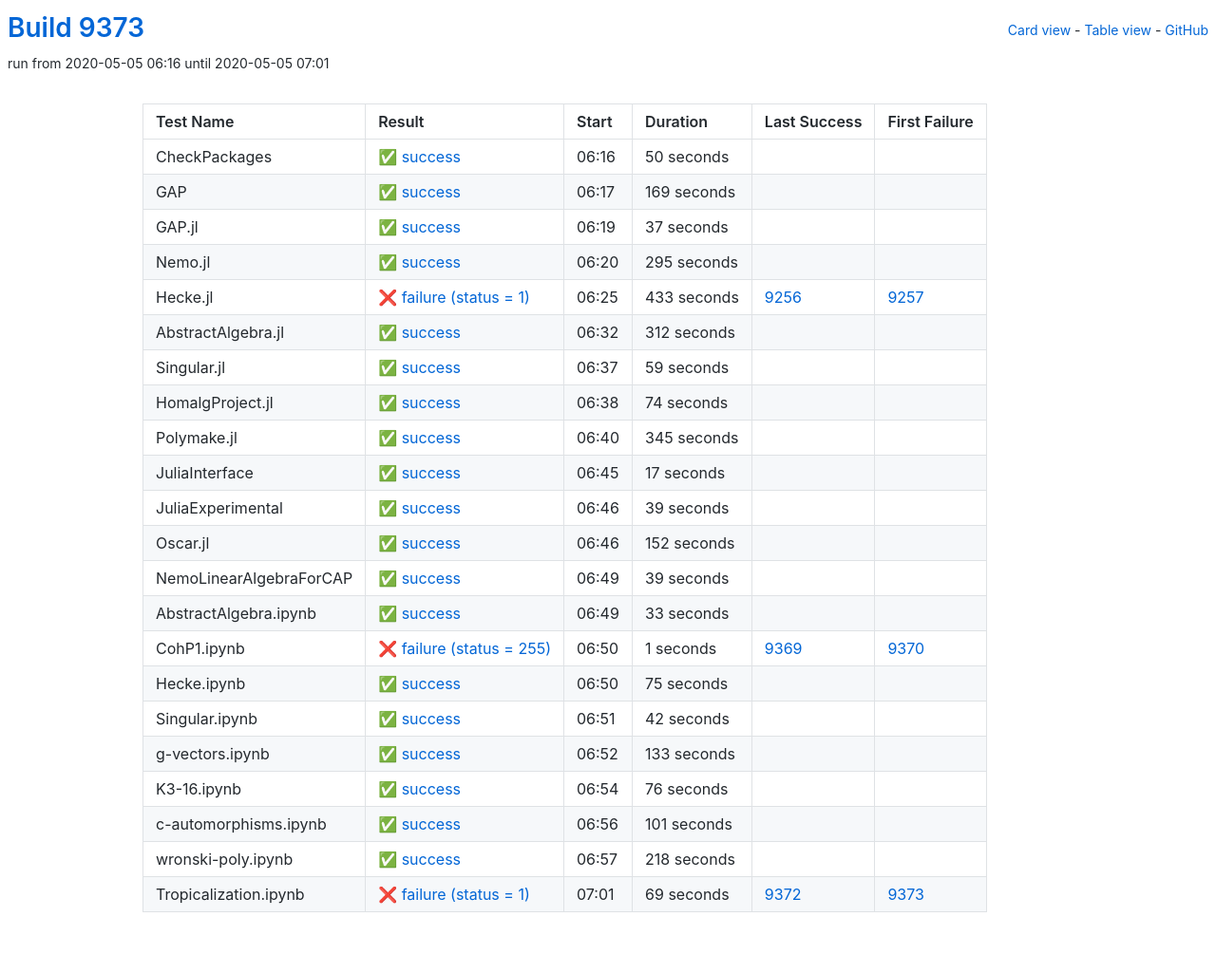
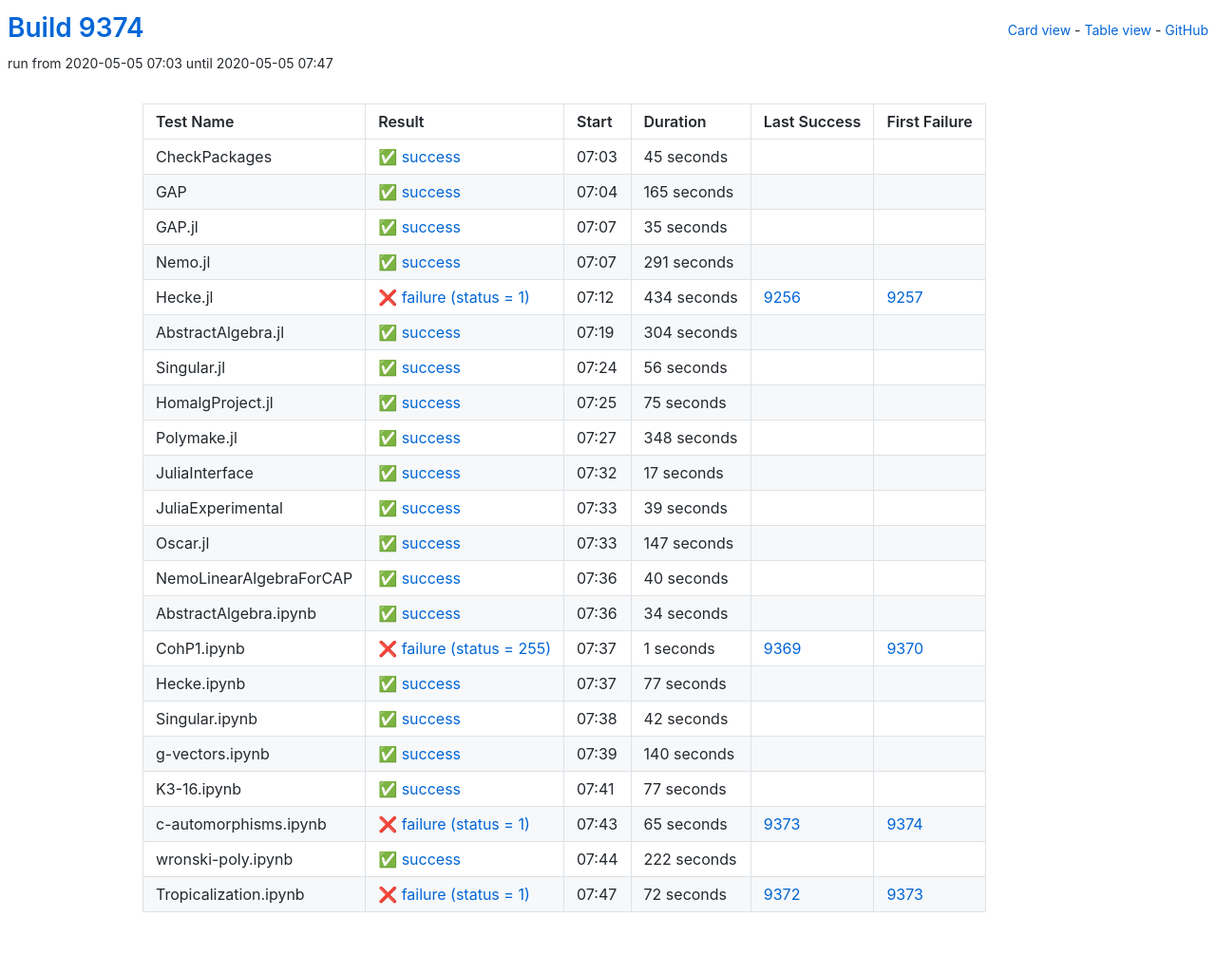
Before and after one commit to oscar-system/oscar-ci-status, a Jekyll site: the page built from table.html, in a window 1280 px wide. Shown: the whole page at 95% size. Built offline with Jekyll 4.4.1, drawn with Linux system fonts in a browser that asks for light colours.

Commit message:
Build 9374

```diff
--- a/_data/ci.yml
+++ b/_data/ci.yml
@@ -1,104 +1,104 @@
-build: 9373
-build_url: https://oscarci.mathematik.uni-kl.de/job/oscar/9373/
+build: 9374
+build_url: https://oscarci.mathematik.uni-kl.de/job/oscar/9374/
 job: oscar
 tests:
-- duration: 50
+- duration: 45
   exitcode: 0
   first_failure: false
   first_failure_url: null
   last_success: false
   last_success_url: null
-  log: https://oscarci.mathematik.uni-kl.de/job/oscar/9373/artifact/logs/build-9373/CheckPackages.log
+  log: https://oscarci.mathematik.uni-kl.de/job/oscar/9374/artifact/logs/build-9374/CheckPackages.log
   name: CheckPackages
-  start: 2020-05-05 06:16
+  start: 2020-05-05 07:03
   status: success
   success: true
-- duration: 169
+- duration: 165
   exitcode: 0
   first_failure: false
   first_failure_url: null
   last_success: false
   last_success_url: null
-  log: https://oscarci.mathematik.uni-kl.de/job/oscar/9373/artifact/logs/build-9373/GAP.log
+  log: https://oscarci.mathematik.uni-kl.de/job/oscar/9374/artifact/logs/build-9374/GAP.log
   name: GAP
-  start: 2020-05-05 06:17
+  start: 2020-05-05 07:04
   status: success
   success: true
-- duration: 37
+- duration: 35
   exitcode: 0
   first_failure: false
   first_failure_url: null
   last_success: false
   last_success_url: null
-  log: https://oscarci.mathematik.uni-kl.de/job/oscar/9373/artifact/logs/build-9373/GAP.jl.log
+  log: https://oscarci.mathematik.uni-kl.de/job/oscar/9374/artifact/logs/build-9374/GAP.jl.log
   name: GAP.jl
-  start: 2020-05-05 06:19
+  start: 2020-05-05 07:07
   status: success
   success: true
-- duration: 295
+- duration: 291
   exitcode: 0
   first_failure: false
   first_failure_url: null
   last_success: false
   last_success_url: null
-  log: https://oscarci.mathematik.uni-kl.de/job/oscar/9373/artifact/logs/build-9373/Nemo.jl.log
+  log: https://oscarci.mathematik.uni-kl.de/job/oscar/9374/artifact/logs/build-9374/Nemo.jl.log
   name: Nemo.jl
-  start: 2020-05-05 06:20
+  start: 2020-05-05 07:07
   status: success
   success: true
-- duration: 433
+- duration: 434
   exitcode: 1
   first_failure: 9257
   first_failure_url: https://oscarci.mathematik.uni-kl.de/job/oscar/9257/
   last_success: 9256
   last_success_url: https://oscarci.mathematik.uni-kl.de/job/oscar/9256/
-  log: https://oscarci.mathematik.uni-kl.de/job/oscar/9373/artifact/logs/build-9373/Hecke.jl.log
+  log: https://oscarci.mathematik.uni-kl.de/job/oscar/9374/artifact/logs/build-9374/Hecke.jl.log
   name: Hecke.jl
-  start: 2020-05-05 06:25
+  start: 2020-05-05 07:12
   status: failure
   success: false
-- duration: 312
+- duration: 304
   exitcode: 0
   first_failure: false
   first_failure_url: null
   last_success: false
   last_success_url: null
-  log: https://oscarci.mathematik.uni-kl.de/job/oscar/9373/artifact/logs/build-9373/AbstractAlgebra.jl.log
+  log: https://oscarci.mathematik.uni-kl.de/job/oscar/9374/artifact/logs/build-9374/AbstractAlgebra.jl.log
   name: AbstractAlgebra.jl
-  start: 2020-05-05 06:32
+  start: 2020-05-05 07:19
   status: success
   success: true
-- duration: 59
+- duration: 56
   exitcode: 0
   first_failure: false
   first_failure_url: null
   last_success: false
   last_success_url: null
-  log: https://oscarci.mathematik.uni-kl.de/job/oscar/9373/artifact/logs/build-9373/Singular.jl.log
+  log: https://oscarci.mathematik.uni-kl.de/job/oscar/9374/artifact/logs/build-9374/Singular.jl.log
   name: Singular.jl
-  start: 2020-05-05 06:37
+  start: 2020-05-05 07:24
   status: success
   success: true
-- duration: 74
+- duration: 75
   exitcode: 0
   first_failure: false
   first_failure_url: null
   last_success: false
   last_success_url: null
-  log: https://oscarci.mathematik.uni-kl.de/job/oscar/9373/artifact/logs/build-9373/HomalgProject.jl.log
+  log: https://oscarci.mathematik.uni-kl.de/job/oscar/9374/artifact/logs/build-9374/HomalgProject.jl.log
   name: HomalgProject.jl
-  start: 2020-05-05 06:38
+  start: 2020-05-05 07:25
   status: success
   success: true
-- duration: 345
+- duration: 348
   exitcode: 0
   first_failure: false
   first_failure_url: null
   last_success: false
   last_success_url: null
-  log: https://oscarci.mathematik.uni-kl.de/job/oscar/9373/artifact/logs/build-9373/Polymake.jl.log
+  log: https://oscarci.mathematik.uni-kl.de/job/oscar/9374/artifact/logs/build-9374/Polymake.jl.log
   name: Polymake.jl
-  start: 2020-05-05 06:40
+  start: 2020-05-05 07:27
   status: success
   success: true
 - duration: 17
@@ -107,9 +107,9 @@
   first_failure_url: null
   last_success: false
   last_success_url: null
-  log: https://oscarci.mathematik.uni-kl.de/job/oscar/9373/artifact/logs/build-9373/JuliaInterface.log
+  log: https://oscarci.mathematik.uni-kl.de/job/oscar/9374/artifact/logs/build-9374/JuliaInterface.log
   name: JuliaInterface
-  start: 2020-05-05 06:45
+  start: 2020-05-05 07:32
   status: success
   success: true
 - duration: 39
@@ -118,42 +118,42 @@
   first_failure_url: null
   last_success: false
   last_success_url: null
-  log: https://oscarci.mathematik.uni-kl.de/job/oscar/9373/artifact/logs/build-9373/JuliaExperimental.log
+  log: https://oscarci.mathematik.uni-kl.de/job/oscar/9374/artifact/logs/build-9374/JuliaExperimental.log
   name: JuliaExperimental
-  start: 2020-05-05 06:46
+  start: 2020-05-05 07:33
   status: success
   success: true
-- duration: 152
+- duration: 147
   exitcode: 0
   first_failure: false
   first_failure_url: null
   last_success: false
   last_success_url: null
-  log: https://oscarci.mathematik.uni-kl.de/job/oscar/9373/artifact/logs/build-9373/Oscar.jl.log
+  log: https://oscarci.mathematik.uni-kl.de/job/oscar/9374/artifact/logs/build-9374/Oscar.jl.log
   name: Oscar.jl
-  start: 2020-05-05 06:46
+  start: 2020-05-05 07:33
   status: success
   success: true
-- duration: 39
+- duration: 40
   exitcode: 0
   first_failure: false
   first_failure_url: null
   last_success: false
   last_success_url: null
-  log: https://oscarci.mathematik.uni-kl.de/job/oscar/9373/artifact/logs/build-9373/NemoLinearAlgebraForCAP.log
+  log: https://oscarci.mathematik.uni-kl.de/job/oscar/9374/artifact/logs/build-9374/NemoLinearAlgebraForCAP.log
   name: NemoLinearAlgebraForCAP
-  start: 2020-05-05 06:49
+  start: 2020-05-05 07:36
   status: success
   success: true
-- duration: 33
+- duration: 34
   exitcode: 0
   first_failure: false
   first_failure_url: null
   last_success: false
   last_success_url: null
-  log: https://oscarci.mathematik.uni-kl.de/job/oscar/9373/artifact/logs/build-9373/AbstractAlgebra.ipynb.log
+  log: https://oscarci.mathematik.uni-kl.de/job/oscar/9374/artifact/logs/build-9374/AbstractAlgebra.ipynb.log
   name: AbstractAlgebra.ipynb
-  start: 2020-05-05 06:49
+  start: 2020-05-05 07:36
   status: success
   success: true
 - duration: 1
@@ -162,20 +162,20 @@
   first_failure_url: https://oscarci.mathematik.uni-kl.de/job/oscar/9370/
   last_success: 9369
   last_success_url: https://oscarci.mathematik.uni-kl.de/job/oscar/9369/
-  log: https://oscarci.mathematik.uni-kl.de/job/oscar/9373/artifact/logs/build-9373/CohP1.ipynb.log
+  log: https://oscarci.mathematik.uni-kl.de/job/oscar/9374/artifact/logs/build-9374/CohP1.ipynb.log
   name: CohP1.ipynb
-  start: 2020-05-05 06:50
+  start: 2020-05-05 07:37
   status: failure
   success: false
-- duration: 75
+- duration: 77
   exitcode: 0
   first_failure: false
   first_failure_url: null
   last_success: false
   last_success_url: null
-  log: https://oscarci.mathematik.uni-kl.de/job/oscar/9373/artifact/logs/build-9373/Hecke.ipynb.log
+  log: https://oscarci.mathematik.uni-kl.de/job/oscar/9374/artifact/logs/build-9374/Hecke.ipynb.log
   name: Hecke.ipynb
-  start: 2020-05-05 06:50
+  start: 2020-05-05 07:37
   status: success
   success: true
 - duration: 42
@@ -184,63 +184,63 @@
   first_failure_url: null
   last_success: false
   last_success_url: null
-  log: https://oscarci.mathematik.uni-kl.de/job/oscar/9373/artifact/logs/build-9373/Singular.ipynb.log
+  log: https://oscarci.mathematik.uni-kl.de/job/oscar/9374/artifact/logs/build-9374/Singular.ipynb.log
   name: Singular.ipynb
-  start: 2020-05-05 06:51
+  start: 2020-05-05 07:38
   status: success
   success: true
-- duration: 133
+- duration: 140
   exitcode: 0
   first_failure: false
   first_failure_url: null
   last_success: false
   last_success_url: null
-  log: https://oscarci.mathematik.uni-kl.de/job/oscar/9373/artifact/logs/build-9373/g-vectors.ipynb.log
+  log: https://oscarci.mathematik.uni-kl.de/job/oscar/9374/artifact/logs/build-9374/g-vectors.ipynb.log
   name: g-vectors.ipynb
-  start: 2020-05-05 06:52
+  start: 2020-05-05 07:39
   status: success
   success: true
-- duration: 76
+- duration: 77
   exitcode: 0
   first_failure: false
   first_failure_url: null
   last_success: false
   last_success_url: null
-  log: https://oscarci.mathematik.uni-kl.de/job/oscar/9373/artifact/logs/build-9373/K3-16.ipynb.log
+  log: https://oscarci.mathematik.uni-kl.de/job/oscar/9374/artifact/logs/build-9374/K3-16.ipynb.log
   name: K3-16.ipynb
-  start: 2020-05-05 06:54
+  start: 2020-05-05 07:41
   status: success
   success: true
-- duration: 101
+- duration: 65
+  exitcode: 1
+  first_failure: 9374
+  first_failure_url: https://oscarci.mathematik.uni-kl.de/job/oscar/9374/
+  last_success: 9373
+  last_success_url: https://oscarci.mathematik.uni-kl.de/job/oscar/9373/
+  log: https://oscarci.mathematik.uni-kl.de/job/oscar/9374/artifact/logs/build-9374/c-automorphisms.ipynb.log
+  name: c-automorphisms.ipynb
+  start: 2020-05-05 07:43
+  status: failure
+  success: false
+- duration: 222
   exitcode: 0
   first_failure: false
   first_failure_url: null
   last_success: false
   last_success_url: null
-  log: https://oscarci.mathematik.uni-kl.de/job/oscar/9373/artifact/logs/build-9373/c-automorphisms.ipynb.log
-  name: c-automorphisms.ipynb
-  start: 2020-05-05 06:56
+  log: https://oscarci.mathematik.uni-kl.de/job/oscar/9374/artifact/logs/build-9374/wronski-poly.ipynb.log
+  name: wronski-poly.ipynb
+  start: 2020-05-05 07:44
   status: success
   success: true
-- duration: 218
-  exitcode: 0
-  first_failure: false
-  first_failure_url: null
-  last_success: false
-  last_success_url: null
-  log: https://oscarci.mathematik.uni-kl.de/job/oscar/9373/artifact/logs/build-9373/wronski-poly.ipynb.log
-  name: wronski-poly.ipynb
-  start: 2020-05-05 06:57
-  status: success
-  success: true
-- duration: 69
+- duration: 72
   exitcode: 1
   first_failure: 9373
   first_failure_url: https://oscarci.mathematik.uni-kl.de/job/oscar/9373/
   last_success: 9372
   last_success_url: https://oscarci.mathematik.uni-kl.de/job/oscar/9372/
-  log: https://oscarci.mathematik.uni-kl.de/job/oscar/9373/artifact/logs/build-9373/Tropicalization.ipynb.log
+  log: https://oscarci.mathematik.uni-kl.de/job/oscar/9374/artifact/logs/build-9374/Tropicalization.ipynb.log
   name: Tropicalization.ipynb
-  start: 2020-05-05 07:01
+  start: 2020-05-05 07:47
   status: failure
   success: false
```
Also changed, not shown: README.md.
